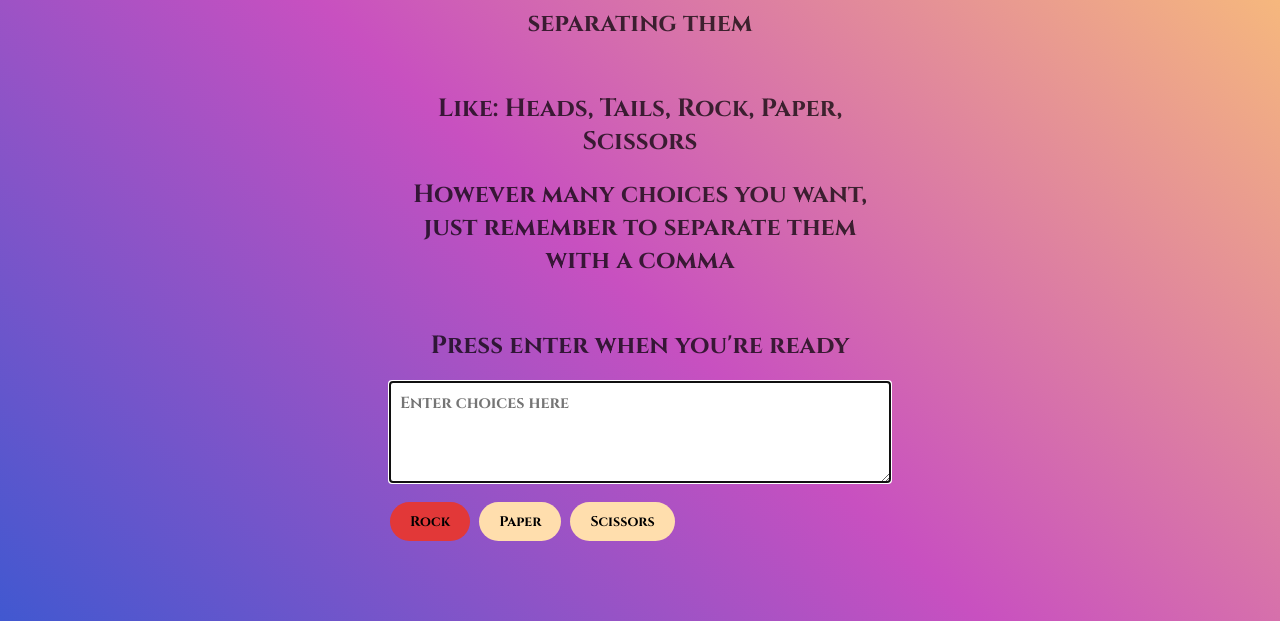
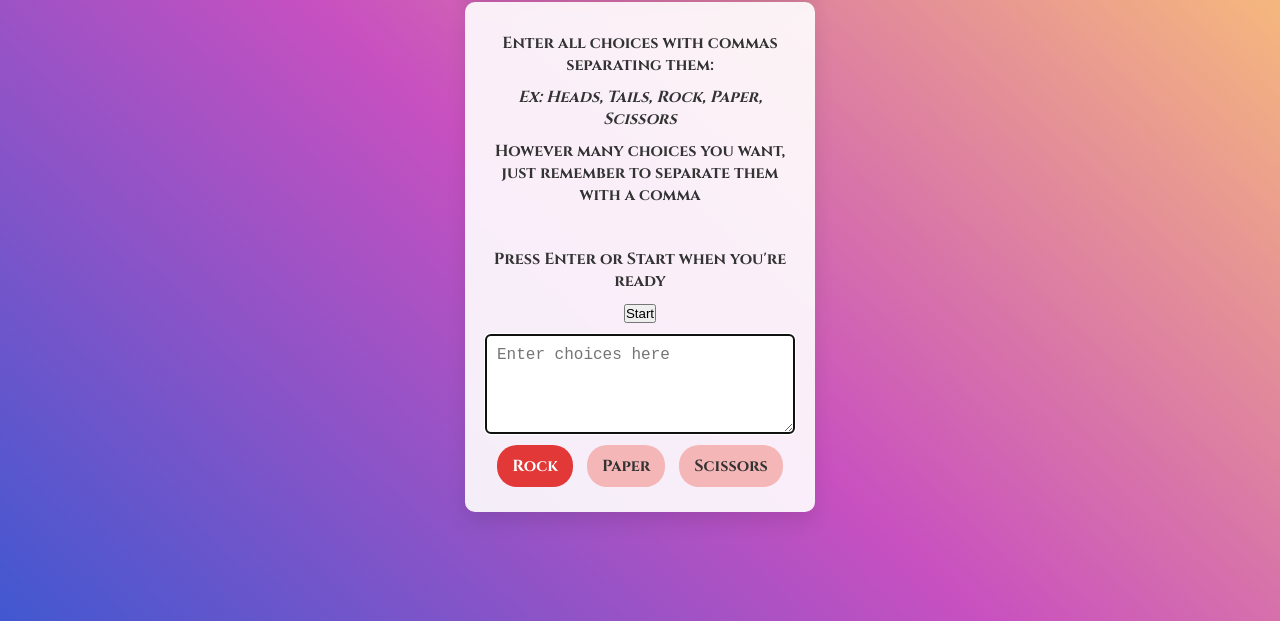
Before and after one commit to LRSORRENTI/RANDOM-CHOICE, a plain HTML site: page index.html in a window 1280 px wide. Shown: the part 179-800 px from the top of the page. Drawn offline with Linux system fonts and the light colour scheme.

Commit message:
added more styling, and a button to select as well

```diff
--- a/index.html
+++ b/index.html
@@ -5,22 +5,19 @@
     <meta http-equiv="X-UA-Compatible" content="IE=edge" />
     <meta name="viewport" content="width=device-width, initial-scale=1.0" />
     <link rel="stylesheet" href="/style.css" />
-    <title>RANDOM CHOICE PICKER</title>
+    <title>Random Choice Picker</title>
 </head>
 <body>
     <div class="container">
-      <h1 class="animate-character">Random Choice</h1>
+        <h1 class="animate-character">Random Choice Picker</h1>
     </div>
     <div class="container">
-      <p>Enter all choices with commas separating them</p>
+        <p>Enter all choices with commas separating them:</p>
+        <p class="example">Ex: Heads, Tails, Rock, Paper, Scissors</p>
+        <p>However many choices you want, just remember to separate them with a comma</p>
         <br />
-      <p>Like: Heads, Tails, Rock, Paper, Scissors</p>
-      <p>
-        However many choices you want, just remember to separate them with a
-        comma
-      </p>
-      <br />
-      <p id="p">Press enter when you're ready</p>
+        <p>Press Enter or Start when you're ready</p>
+        <button type="button" id="start">Start</button>
         <textarea placeholder="Enter choices here" id="textarea"></textarea>
         <div id="tags">
             <span class="tag highlight">Rock</span>
--- a/script.js
+++ b/script.js
@@ -27,14 +27,14 @@
 
 const tagsEl = document.getElementById('tags')
 const textarea = document.getElementById('textarea')
-
+const startBtn = document.getElementById('start')
 textarea.focus()
 // this .focus will auto set the cursor to blinking
 //inside the textarea
 textarea.addEventListener('keyup', (e) => {
     createtags(e.target.value)
     //this is listening for the keyup event
-if(e.key === 'Enter'){
+    if (e.key === 'Enter') {
         setTimeout(() => {
             e.target.value = ''
         }, 10)
@@ -42,7 +42,15 @@ e.target.value = ''
     }
 })
 
-function createtags(input){
+startBtn.addEventListener('click', () => {
+    createtags(textarea.value);
+    setTimeout(() => {
+        textarea.value = '';
+    }, 10);
+    randomSelect();
+});
+
+function createtags(input) {
     //console.log(input)
     const tags = input.split(',').filter(tag =>
         tag.trim() !== '').map(tag => tag.trim())
@@ -56,19 +64,19 @@ function createtags(input){
     })
 }
 
-function randomSelect(){
+function randomSelect() {
     const times = 30
     const times100 = times * 100;
-    const interval = setInterval(() =>{
+    const interval = setInterval(() => {
         const randomTag = pickRandomTag()
         highlightTag(randomTag)
 
-        setTimeout(() =>{
+        setTimeout(() => {
             unHighlightTag(randomTag)
         }, 100)
     }, 100)
 
-    setTimeout(() =>{
+    setTimeout(() => {
         clearInterval(interval)
         setTimeout(() => {
             const randomTag = pickRandomTag()
@@ -77,14 +85,14 @@ function randomSelect(){
     }, times100)
 }
 
-function pickRandomTag(){
+function pickRandomTag() {
     const tags = document.querySelectorAll('.tag')
     return tags[Math.floor(Math.random() * tags.length)]
 }
-function highlightTag(tag){
+function highlightTag(tag) {
     tag.classList.add('highlight')
 }
 
-function unHighlightTag(tag){
+function unHighlightTag(tag) {
     tag.classList.remove('highlight')
 }
--- a/style.css
+++ b/style.css
@@ -1,65 +1,98 @@
 @font-face {
-  font-family: Cinzel-Bold;
+  font-family: 'Cinzel-Bold';
   src: url(/fonts/Cinzel-Bold.ttf);
 }
 
 * {
   box-sizing: border-box;
+  margin: 0;
+  padding: 0;
 }
 
 body {
-  /* background-color: #a5c9bfe7; */
   background-color: #4158d0;
-  background-image: linear-gradient(
-    43deg,
-    #4158d0 0%,
-    #c850c0 46%,
-    #ffcc70 100%
-  );
-
-  font-family: Cinzel-Bold, sans-serif;
+  background-image: linear-gradient(43deg, #4158d0 0%, #c850c0 46%, #ffcc70 100%);
+  font-family: 'Cinzel-Bold', sans-serif;
   display: flex;
   flex-direction: column;
   justify-content: center;
   align-items: center;
   height: 100vh;
-  overflow: hidden;
   margin: 0;
+  animation: fadeIn 1.5s ease-in-out;
 }
 
-h1,
-p {
-  color: rgba(0, 0, 0, 0.723);
-  margin: 10px 0 20px;
+h1 {
+  color: #4158d0;
+  font-size: 1.5rem;
   text-align: center;
+  animation: fadeIn 1.5s ease-in-out;
 }
 
 .container {
-  width: 500px;
+  background: rgba(255, 255, 255, 0.9);
+  padding: 20px;
+  border-radius: 10px;
+  box-shadow: 0 10px 20px rgba(0, 0, 0, 0.1);
+  max-width: 350px;
+  width: 100%;
+  text-align: center;
+  margin-bottom: 5px;
 }
-.container p {
-  font-size: 25px;
+
+p {
+  color: #333;
+  font-size: 1rem;
+  margin: 10px 0;
 }
+
+.example {
+  font-style: italic;
+  color: #333;
+  font-weight: 900;
+}
+
 #textarea {
-  border: none;
-  display: block;
+  border: 2px solid #ccc;
+  border-radius: 5px;
   width: 100%;
   height: 100px;
-  font-family: inherit;
   padding: 10px;
-  margin: 0 0 20px;
-  font-size: 16px;
+  font-size: 1rem;
+  margin-top: 10px;
 }
 
 .tag {
-  background-color: navajowhite;
-  border-radius: 50px;
-  padding: 10px 20px;
-  margin: 0 5px 10px 0;
-  font-size: 14px;
+  background-color: #f4b6b6;
+  border-radius: 20px;
+  padding: 10px 15px;
+  margin: 5px;
+  font-size: 1rem;
   display: inline-block;
+  color: #333;
+
 }
 
 .tag.highlight {
-  background-color: rgb(226, 56, 56);
+  background-color: #e23838;
+  color: #fff;
 }
+
+@keyframes fadeIn {
+  from { opacity: 0; }
+  to { opacity: 1; }
+}
+
+@media (max-width: 768px) {
+  .container {
+    padding: 15px;
+  }
+
+  h1 {
+    font-size: 1.4rem;
+  }
+
+  p, .tag {
+    font-size: 0.9rem;
+  }
+}
```
Lines whose indentation alone changed are shown as unchanged.
